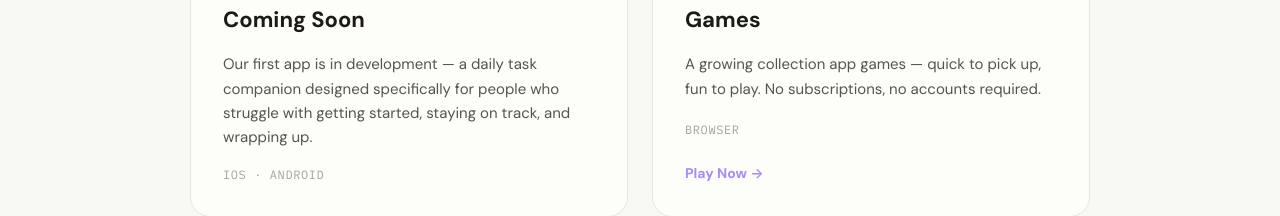
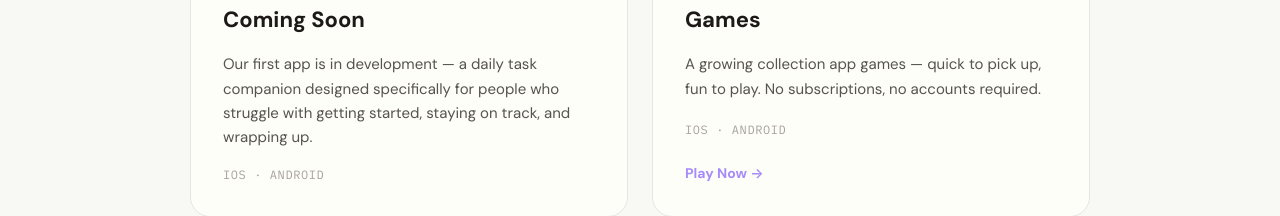
Before and after one commit to mooredevtechnologiesLLC/mooredevtechnologiesLLC-website, a React (Vite) app: page / in a window 1280 px wide. Shown: the part 2000-2216 px from the top of the page. Built offline with nearby package versions, Linux system fonts and the light colour scheme.

Commit message:
Fix platform

```diff
--- a/src/components/Apps/Apps.tsx
+++ b/src/components/Apps/Apps.tsx
@@ -33,7 +33,7 @@ const APPS: AppCard[] = [
     name: 'Games',
     description:
       'A growing collection app games — quick to pick up, fun to play. No subscriptions, no accounts required.',
-    platform: 'Browser',
+    platform: 'iOS · Android',
     accent: 'lavender',
     badge: 'In Development',
     badgeVariant: 'amber',
```
